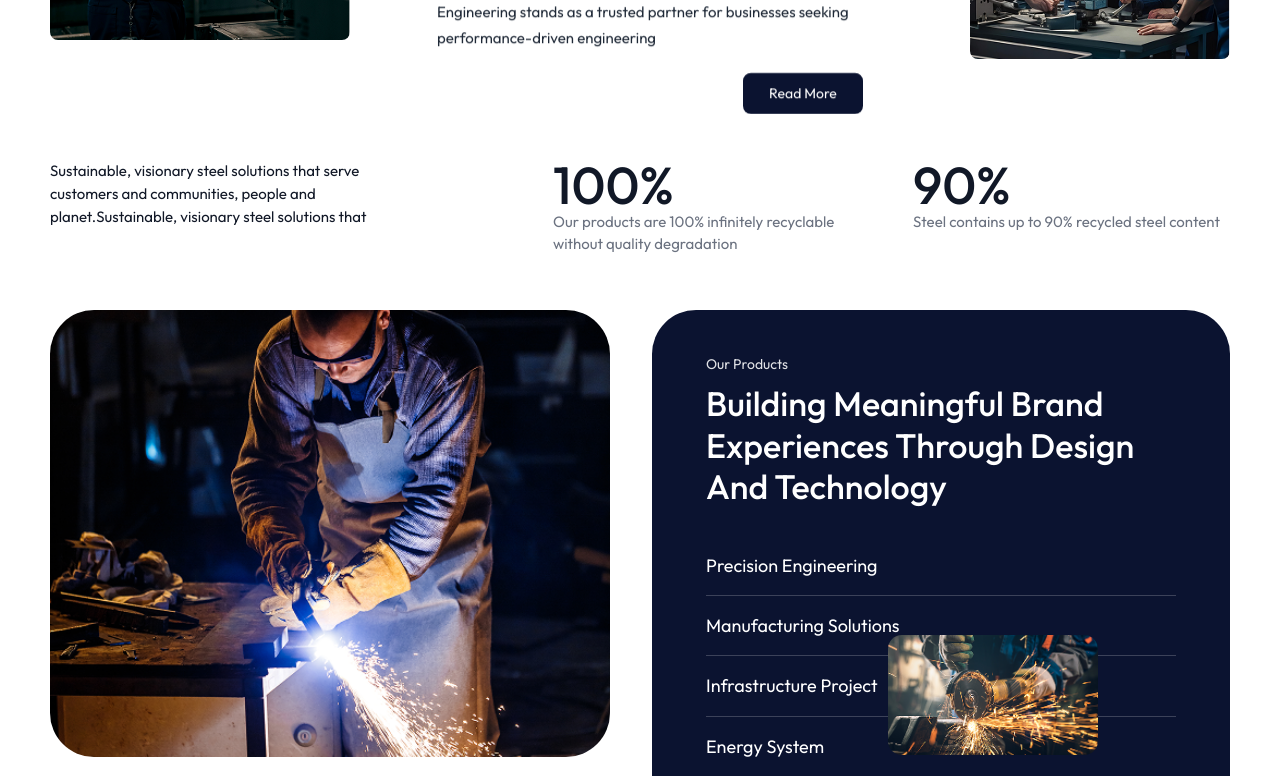
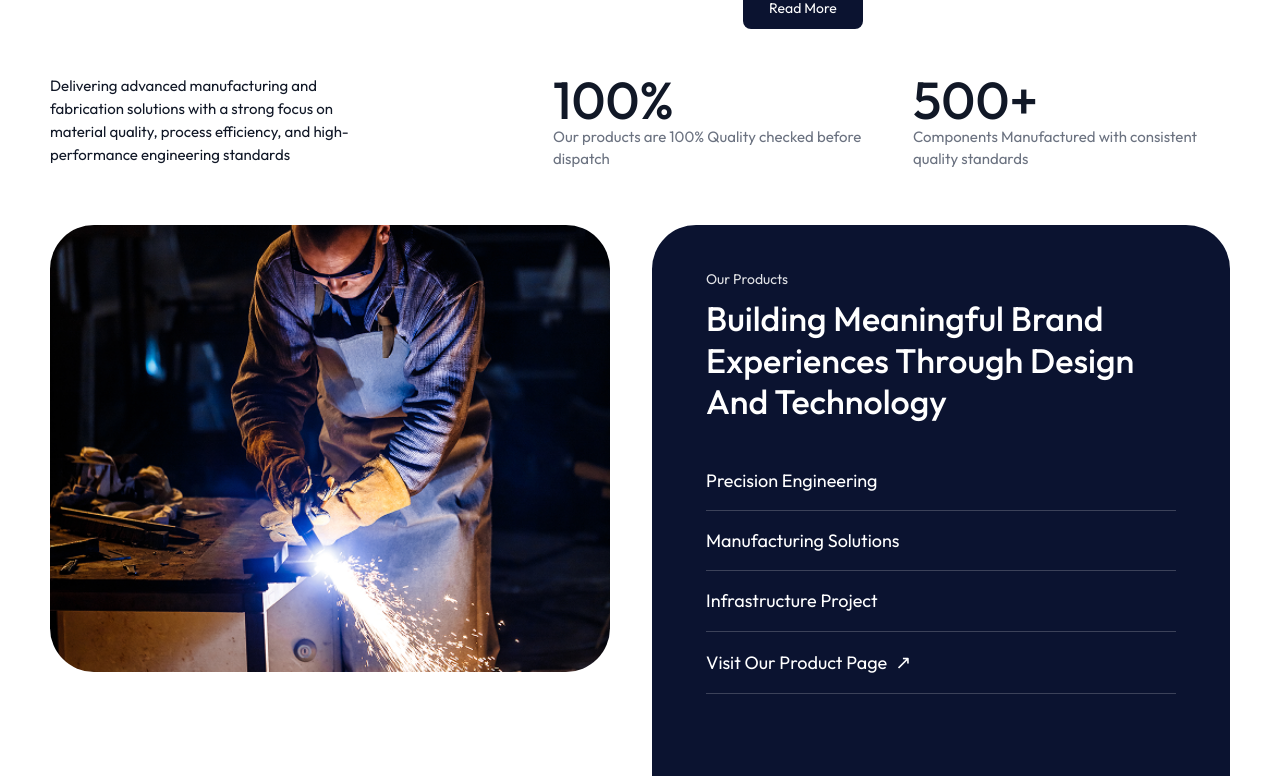
Before and after one commit to kishorecu8997-stack/Arlette, a React (Vite) app: page / in a window 1280 px wide. Shown: the part 1480-2256 px from the top of the page. Built offline with nearby package versions, Linux system fonts and the light colour scheme.

Commit message:
Our Products updating with parent image and hovering events & re directing.

```diff
--- a/src/components/home/AboutSection.tsx
+++ b/src/components/home/AboutSection.tsx
@@ -37,18 +37,18 @@ function AboutSection() {
 
       <div className="about-stats reveal">
         <p className="about-stats-copy">
-          Sustainable, visionary steel solutions that serve customers and communities, people and
-          planet.Sustainable, visionary steel solutions that
+          Delivering advanced manufacturing and fabrication solutions with a strong focus on material quality,
+          process efficiency, and high-performance engineering standards
         </p>
 
         <div className="reveal reveal-delay-100">
           <p className="about-stat-value">100%</p>
-          <p className="about-stat-desc">Our products are 100% infinitely recyclable without quality degradation</p>
+          <p className="about-stat-desc">Our products are 100% Quality checked before dispatch</p>
         </div>
 
         <div className="reveal reveal-delay-200">
-          <p className="about-stat-value">90%</p>
-          <p className="about-stat-desc">Steel contains up to 90% recycled steel content</p>
+          <p className="about-stat-value">500+</p>
+          <p className="about-stat-desc">Components Manufactured with consistent quality standards</p>
         </div>
       </div>
     </section>
--- a/src/components/home/StatsSection.tsx
+++ b/src/components/home/StatsSection.tsx
@@ -1,14 +1,12 @@
+import { useState } from "react";
+import { Link } from "react-router-dom";
 import heroImage from "../../assets/Rectangle 9.png";
 import gridimg from "../../assets/Rectangle 11.png";
-const productRows = [
-  "Precision Engineering",
-  "Manufacturing Solutions",
-  "Infrastructure Project",
-  "Energy System",
-  "Visit Our Product Page",
-];
+import { products } from "../../data/products";
 
 function StatsSection() {
+  const [activeImage, setActiveImage] = useState<string | null>(null);
+
   return (
     <section className="stats-section home-container">
       <div className="stats-wrap">
@@ -16,22 +14,44 @@ function StatsSection() {
           <img src={heroImage} alt="Welding" className="stats-welding-image" />
         </div>
 
-        <div className="stats-panel">
+        <div className="stats-panel" onMouseLeave={() => setActiveImage(null)}>
           <p className="stats-label">Our Products</p>
           <h3 className="stats-title">Building Meaningful Brand Experiences Through Design And Technology</h3>
 
-          <div className="stats-lines">
-            {productRows.map((item) => (
-              <div key={item} className="stats-line-item">
-                <span>{item}</span>
-              </div>
-            ))}
+          <div style={{ display: "flex", gap: "2rem", alignItems: "flex-start", minHeight: "320px" }}>
+            <div className="stats-lines" style={{ flex: 1 }}>
+              {products.slice(0, 4).map((item) => (
+                <Link
+                  to={`/products/${item.slug}`}
+                  key={item.slug}
+                  className="stats-line-item"
+                  style={{ textDecoration: "none", color: "inherit", display: "block" }}
+                  onMouseEnter={() => setActiveImage(item.images[0])}
+                >
+                  <span>{item.name}</span>
+                </Link>
+              ))}
+              <Link
+                to="/products"
+                className="stats-line-item"
+                style={{ textDecoration: "none", color: "inherit", display: "flex", alignItems: "center", gap: "0.5rem" }}
+                onMouseEnter={() => setActiveImage(null)}
+              >
+                <span>Visit Our Product Page</span>
+                <span style={{ fontSize: "1.2rem", transition: "transform 0.2s" }} className="hover-arrow">&#x2197;</span>
+              </Link>
+            </div>
+
+            {activeImage && (
+              <img
+                key={activeImage}
+                src={activeImage}
+                alt="Product preview"
+                className="stats-inline-image page-transition"
+                style={{ position: "static", width: "320px", height: "320px", objectFit: "cover", borderRadius: "12px", flexShrink: 0 }}
+              />
+            )}
           </div>
-
-          <img src={gridimg} alt="Product preview" className="stats-inline-image" />
-          {/* <button type="button" className="stats-inline-arrow" aria-label="Open">
-            ?
-          </button> */}
         </div>
       </div>
     </section>
--- a/src/components/product/ProductPage.tsx
+++ b/src/components/product/ProductPage.tsx
@@ -1,3 +1,4 @@
+import { useEffect } from "react";
 import { products } from "../../data/products";
 import "./product.css";
 import { Link } from "react-router-dom";
@@ -22,8 +23,12 @@ const specialties = [
 ];
 
 function ProductPage() {
+  useEffect(() => {
+    window.scrollTo(0, 0);
+  }, []);
+
   return (
-    <section className="product-page">
+    <section className="product-page page-transition">
       <div className="product-page__container">
         <p className="product-page__crumb">/ Products</p>
         <div className="product-page__content">
--- a/src/pages/About.tsx
+++ b/src/pages/About.tsx
@@ -9,6 +9,8 @@ import "../styles/animations.css";
 
 function About() {
   useEffect(() => {
+    window.scrollTo(0, 0);
+
     const observer = new IntersectionObserver(
       (entries) => {
         entries.forEach((entry) => {
@@ -29,7 +31,7 @@ function About() {
   }, []);
 
   return (
-    <div className="aboutp-page">
+    <div className="aboutp-page page-transition">
       <div className="aboutp-container">
         <AboutIntroSection />
         <AboutImpactSection />
--- a/src/pages/Home.tsx
+++ b/src/pages/Home.tsx
@@ -10,6 +10,8 @@ import "../styles/animations.css";
 
 function Home() {
   useEffect(() => {
+    window.scrollTo(0, 0);
+
     const observer = new IntersectionObserver(
       (entries) => {
         entries.forEach((entry) => {
@@ -30,12 +32,12 @@ function Home() {
   }, []);
 
   return (
-    <div className="home-page pb-32">
+    <div className="home-page pb-32 page-transition">
       <HeroSection />
       <AboutSection />
       <StatsSection />
       <ServicesSection />
-      <ServicesSectionTwo />
+      {/* <ServicesSectionTwo /> */}
       <SafetyPartnersSection />
     </div>
   );
--- a/src/pages/ProductDetails.css
+++ b/src/pages/ProductDetails.css
@@ -49,8 +49,8 @@
 
 .product-details__thumbs img {
   flex: 1;
-  width: 100%;
-  height: 100px;
+  width: 70%;
+  height: 70px;
   object-fit: cover;
   border-radius: 5px;
   cursor: pointer;
--- a/src/pages/ProductDetails.tsx
+++ b/src/pages/ProductDetails.tsx
@@ -15,6 +15,8 @@ function ProductDetails() {
   );
 
   useEffect(() => {
+    window.scrollTo(0, 0);
+
     if (product && product.images.length > 1) {
       const interval = setInterval(() => {
         setCurrentImageIndex(
@@ -59,8 +61,7 @@ function ProductDetails() {
   ];
 
   return (
-    <section className="product-details">
-      <div className="product-details__container">
+    <section className="product-details page-transition" style={{ maxWidth: "1440px", width: "100%", margin: "0 auto", padding: "2rem 5%" }}>
         <p className="product-details__breadcrumb">
           / Products / {product.name}
         </p>
@@ -198,9 +199,9 @@ function ProductDetails() {
             </tbody>
           </table>
         </div>
-      </div>
+
     </section>
-  );
+  )
 }
 
 export default ProductDetails;
--- a/src/pages/home.css
+++ b/src/pages/home.css
@@ -161,7 +161,7 @@
 }
 
 .about-grid {
-  margin-top: 135px;
+  margin-top: 50px;
   display: grid;
   grid-template-columns: 300px 1fr 260px;
   gap: 44px;
@@ -274,9 +274,9 @@
 }
 
 .about-stat-value {
-  font-size: clamp(52px, 4vw, 90px);
+  font-size: clamp(52px, 4vw, 45px);
   line-height: 1;
-  font-weight: 500;
+  font-weight: 450;
   color: #111827;
 }
 
--- a/src/styles/animations.css
+++ b/src/styles/animations.css
@@ -49,3 +49,19 @@ input:focus, textarea:focus, select:focus {
 .reveal-delay-100 { transition-delay: 100ms; }
 .reveal-delay-200 { transition-delay: 200ms; }
 .reveal-delay-300 { transition-delay: 300ms; }
+
+/* Page & Image Transitions */
+.page-transition {
+  animation: fadeInPage 0.4s cubic-bezier(0.16, 1, 0.3, 1) forwards;
+}
+
+@keyframes fadeInPage {
+  from {
+    opacity: 0;
+    transform: translateY(10px);
+  }
+  to {
+    opacity: 1;
+    transform: translateY(0);
+  }
+}
```
